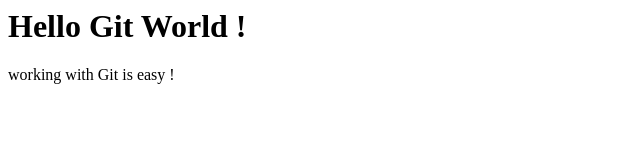
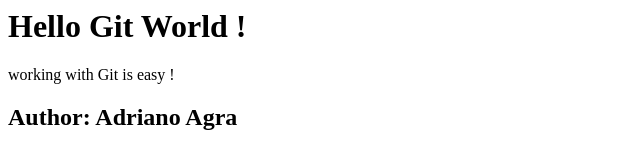
Before and after one commit to adrianoagra/GitGithubMasterclass, a plain HTML site: page index.html in a window 1280 px wide. Shown: the whole page, without its empty margins (0-640 px from the left). Drawn offline with Linux system fonts and the light colour scheme.

Commit message:
Add author
I have added a header to the index.html file that now contains my name as the author of the file.

```diff
--- a/index.html
+++ b/index.html
@@ -2,3 +2,5 @@
 <div>
     <p>working with Git is easy !</p>
 </div>
+
+<h2>Author: Adriano Agra</h2>
```
